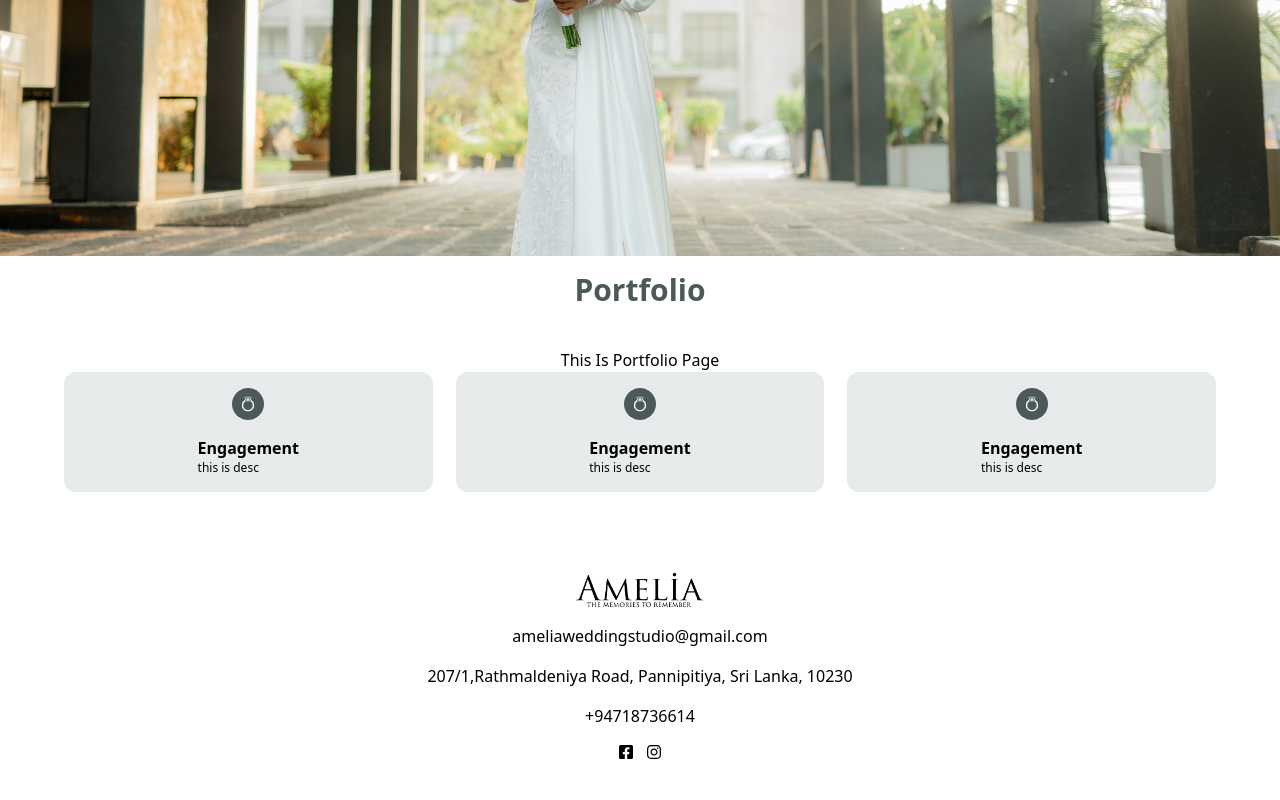
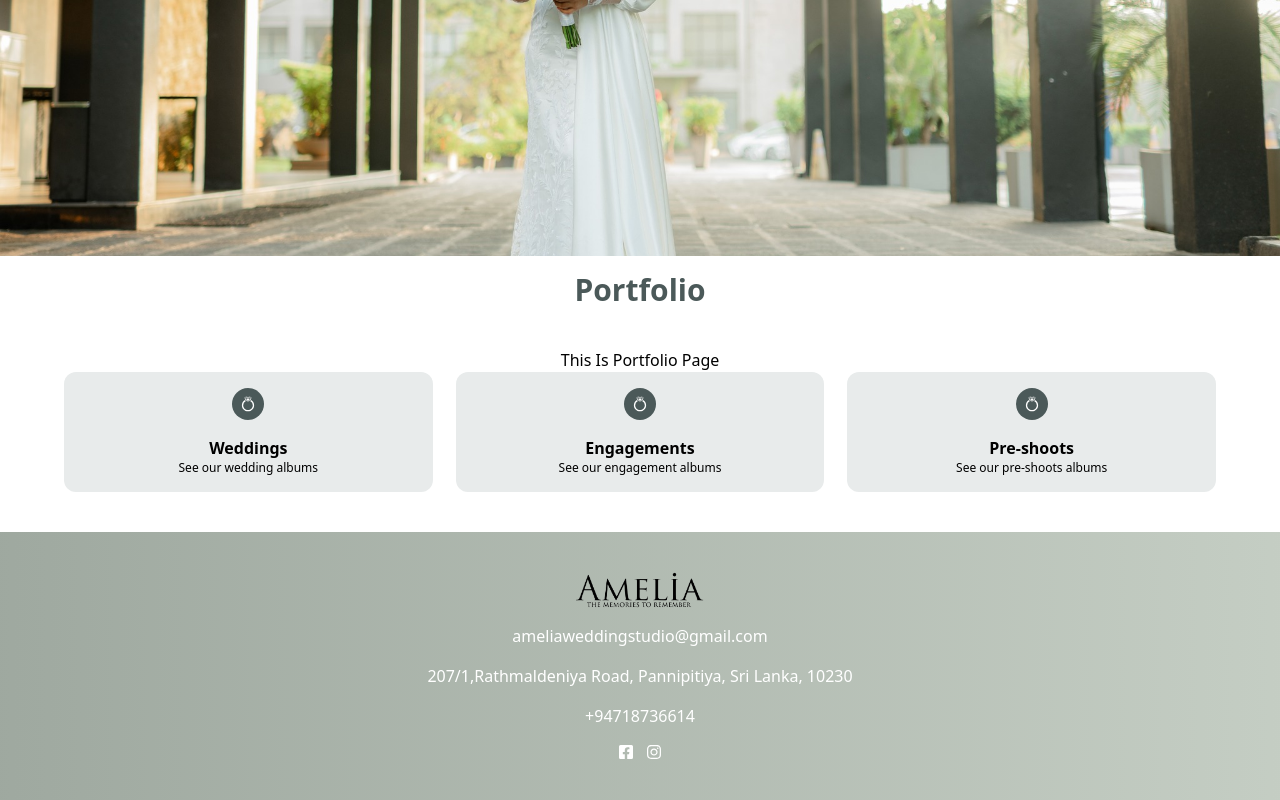
Before and after one commit to TharakaJayz/photographer, a React (Create React App) app in the folder client/: page /portfolio in a window 1280 px wide. Shown: the part 384-1184 px from the top of the page. Built offline with nearby package versions, Linux system fonts and the light colour scheme.

Commit message:
add changes

```diff
--- a/client/src/App.css
+++ b/client/src/App.css
@@ -1,3 +1,3 @@
 .tt{
-    background-color: rgb(238, 241, 238);
+    background-color: rgb(63, 83, 65);
 }
--- a/client/src/components/Footer.tsx
+++ b/client/src/components/Footer.tsx
@@ -3,7 +3,7 @@ import { FaFacebookSquare } from "react-icons/fa";
 import { FaInstagram } from "react-icons/fa6";
 const Footer = () => {
     return (
-        <div className="flex items-center justify-center w-full mt-vh5">
+        <div className="flex items-center justify-center w-full mt-vh5 bg-gradient-to-r from-primary_light3  to-primary_light4 text-white">
             <div className="w-full px-vw5 ">
                 <div className=" flex flex-col gap-vh2 py-vh5 justify-center items-center">
                 <img src={amlilaLogo} alt='amelia logo' className='w-vw10 min-w-px75' />
--- a/client/src/components/portfolio/CategoryCard.tsx
+++ b/client/src/components/portfolio/CategoryCard.tsx
@@ -1,7 +1,9 @@
 import React from 'react'
 import { GiBigDiamondRing } from "react-icons/gi";
 interface Props {
-    svg:any
+    svg:any,
+    title:string,
+    desc:string
 }
 
 const CategoryCard = (props: Props) => {
@@ -9,8 +11,8 @@ const CategoryCard = (props: Props) => {
         <div className='w-p32 py-vh2 flex flex-col justify-between items-center gap-vh2  bg-primary_light1 rounded-xl hover:bg-primary hover:text-white transition-all duration-500'>
             <span className='bg-service_svg_bg p-[8px] rounded-2xl flex items-center justify-center text-white'><GiBigDiamondRing/></span>
             <section>
-            <h3 className='font-semibold'>Engagement</h3>
-            <p className='text-xs'>this is desc</p>
+            <h3 className='font-semibold w-full text-center'>{props.title}</h3>
+            <p className='text-xs w-full text-center'>{props.desc}</p>
             </section>
 
         </div>
--- a/client/src/pages/AboutUs.tsx
+++ b/client/src/pages/AboutUs.tsx
@@ -10,7 +10,7 @@ const AboutUs = (props: Props) => {
       <HeaderSection imgUrl={images[1]} title="About Us" desc="this is about us " TextLogic = {true} />
       <div className="w-full px-vw5 ">
         <div className="w-full h-vh100 bg-primary flex  gap-vw2 px-vw5 py-vh5 rounded-md">
-          <section className="w-p50 flex flex-col justify-between items-center border border-white">
+          <section className="w-p50 flex flex-col justify-between items-center ">
             <img src={images[0]} alt="" className="object-cover object-center w-full h-vh30  "/>
             <div className="w-full h-p30 flex justify-between items-center">
 
--- a/client/src/pages/Portfolio.tsx
+++ b/client/src/pages/Portfolio.tsx
@@ -14,9 +14,10 @@ const Portfolio = (props: Props) => {
           <div className='w-full px-vw5'>
             <div className='w-full'>
                 <section className='w-full flex justify-between items-center'>
-                    <CategoryCard svg={""} />
-                    <CategoryCard svg={""} />
-                    <CategoryCard svg={""} />
+                    <CategoryCard svg={""} title='Weddings' desc='See our wedding albums'/>
+                    <CategoryCard svg={""} title='Engagements' desc='See our engagement albums'/>
+                    <CategoryCard svg={""} title='Pre-shoots' desc='See our pre-shoots albums'/>
+
                 </section>
             </div>
           </div>
--- a/client/tailwind.config.js
+++ b/client/tailwind.config.js
@@ -8,6 +8,8 @@ module.exports = {
         primary:"rgba(145, 173, 142, 1)",
         primary_light1:"rgba(232,235,235,1)",
         primary_light2:"rgba(238, 241, 238)",
+        primary_light3:"rgb(63, 83, 65 ,0.5)",
+        primary_light4:"rgb(138, 156, 136 ,0.5)",
         service_svg_bg:"#4B5959",
       },
       transitionProperty:{
```
